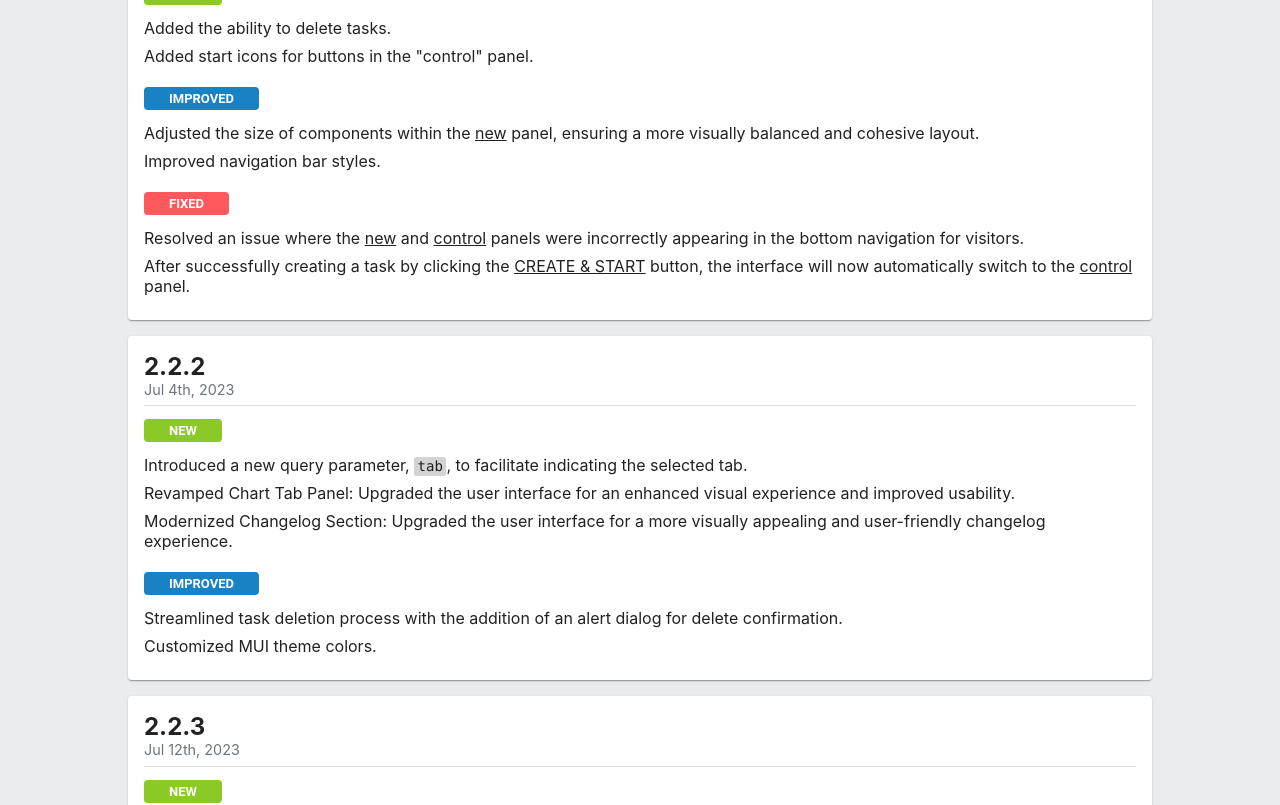
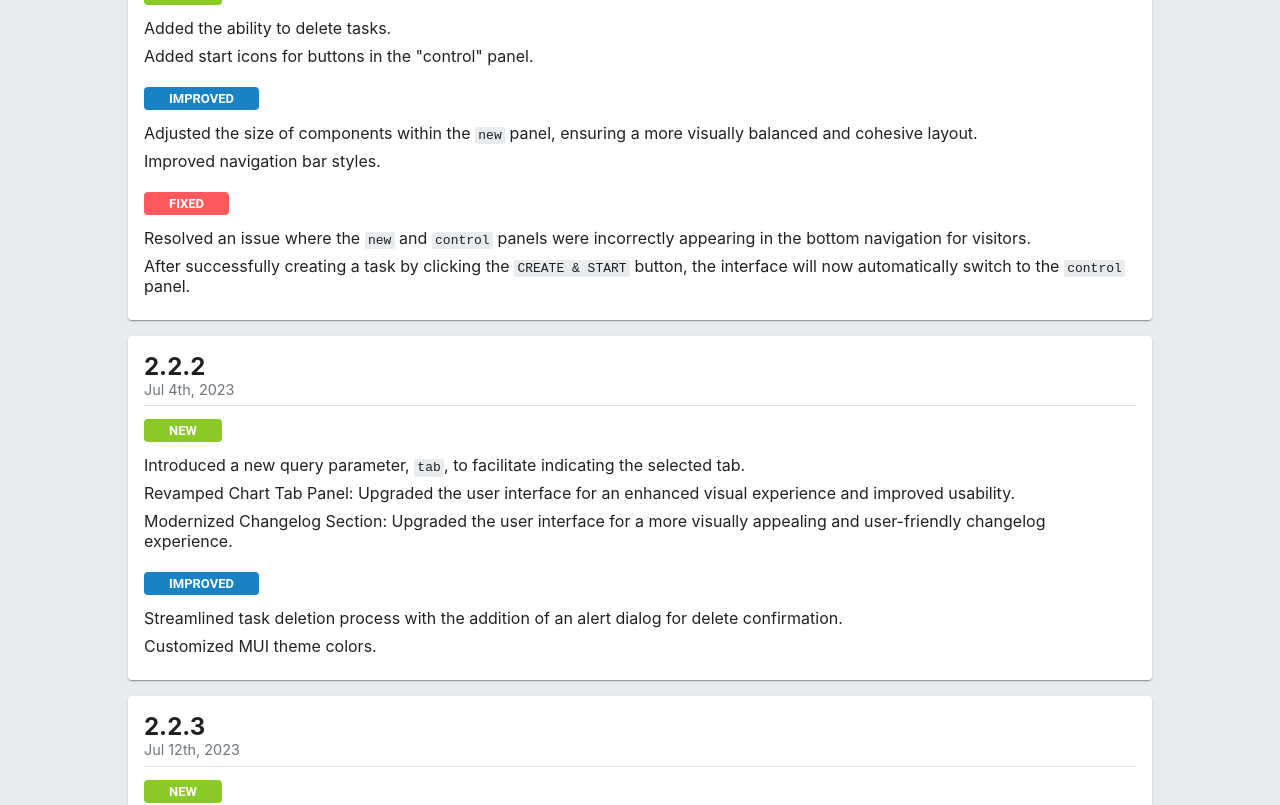
Before and after one commit to typinghare/supervisor-react, a React (Create React App) app: page /supervisor/about in a window 1280 px wide. Shown: the part 2398-3203 px from the top of the page. Built offline with nearby package versions, Linux system fonts and the light colour scheme.

Commit message:
fixed: changelog

```diff
--- a/src/components/About/Changelog.tsx
+++ b/src/components/About/Changelog.tsx
@@ -59,9 +59,9 @@ export function Changelog(props: ChangelogProps): JSX.Element {
                 marginBottom: '0.5em',
             },
             '& code': {
-                backgroundColor: '#D3D3D3',
+                fontFamily: 'monospace',
+                backgroundColor: '#e9ecef',
                 padding: '0.1em 0.25em',
-                fontSize: '0.875em',
                 borderRadius: '0.2em',
             },
         },
--- a/src/components/About/Changelog/Changelog221.tsx
+++ b/src/components/About/Changelog/Changelog221.tsx
@@ -9,7 +9,7 @@ export function Changelog221(): JSX.Element {
         ],
         improvedFeatureList: [
             <span>
-                Adjusted the size of components within the <u>new</u> panel, ensuring a more visually balanced
+                Adjusted the size of components within the <code>new</code> panel, ensuring a more visually balanced
                  and cohesive layout.
             </span>,
             <span>
@@ -18,12 +18,12 @@ export function Changelog221(): JSX.Element {
         ],
         fixedList: [
             <span>
-               Resolved an issue where the <u>new</u> and <u>control</u> panels were incorrectly appearing in the bottom
+               Resolved an issue where the <code>new</code> and <code>control</code> panels were incorrectly appearing in the bottom
                 navigation for visitors.
             </span>,
             <span>
-               After successfully creating a task by clicking the <u>CREATE & START</u> button, the interface will now
-                automatically switch to the <u>control</u> panel.
+               After successfully creating a task by clicking the <code>CREATE & START</code> button, the interface will now
+                automatically switch to the <code>control</code> panel.
             </span>,
         ],
     }
```
